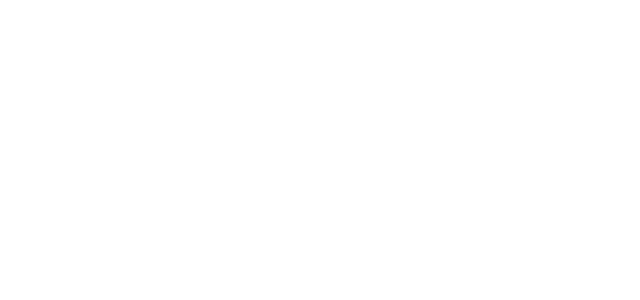
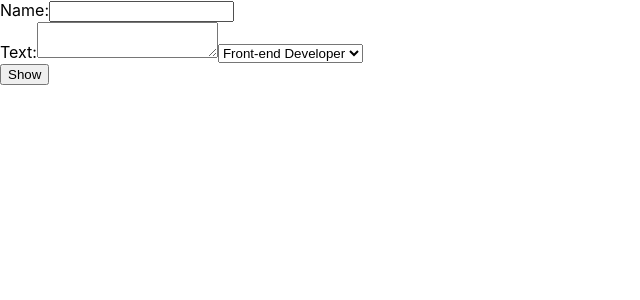
Before and after one commit to dimitr0960/react, a React (Create React App) app in the folder react-tutorial/: page / in a window 1280 px wide. Shown: the top 300 px of the page, without its empty margins (0-640 px from the left). Built offline with nearby package versions, Linux system fonts and the light colour scheme.

Commit message:
10_forms

```diff
--- a/react-tutorial/src/10_forms/Lesson.jsx
+++ b/react-tutorial/src/10_forms/Lesson.jsx
@@ -1,11 +1,97 @@
-import React, { Component } from 'react';
+import React, { Component, Fragment } from 'react';
+
+const POSITION = [
+	{
+		id: 'fd',
+		value: 'Front-end Developer',
+		title: 'Front-end Developer',
+	},
+	{
+		id: 'bd',
+		value: 'Back-end Developer',
+		title: 'Back-end Developer',
+	},
+]
 
 class Form extends Component {
+
+	state = {
+		inputText: '',
+		textareaText: '',
+		selectText: '',
+		showData: {
+			name: '',
+			text: '',
+			position: '',
+		}
+	}
+
+	handleInputChange = ({ target: { value } }) => {
+		this.setState({
+			inputText: value,
+		})
+	}
+
+	handleTextareaChange = ({ target: { value } }) => {
+		this.setState({
+			textareaText: value,
+		})
+	}
+
+	handleSelectChange = ({ target: { value } }) => {
+		this.setState({
+			selectText: value,
+		})
+	}
+
+	handleShow = (e) => {
+		e.preventDefault();
+
+		const { inputText, textareaText, selectText } = this.state;
+		this.setState({
+			inputText: '',
+			textareaText: '',
+			selectText: '',
+			showData: {
+				name: inputText,
+				text: textareaText,
+				position: selectText,
+			}
+		})
+
+	}
+
 	render() {
+		const { inputText, textareaText, selectText, showData } = this.state;
+		const { name, text, position } = showData;
+
 		return (
-			<form>
+			<Fragment>
+				<form>
+					{/* Input */}
+					<label>
+						Name:
+						<input type="text" name="name" value={inputText} onChange={this.handleInputChange} />
+					</label>
 
-			</form>
+					{/* Textarea */}<br/>
+					<label htmlFor="text">Text:</label>
+					<textarea id="text" value={textareaText} onChange={this.handleTextareaChange} />
+
+					{/* Select */}
+					<select value={selectText} onChange={this.handleSelectChange}>
+						{POSITION.map(({ id, value, title }) => (
+							<option key={id} value={value}>{title}</option>
+						))}
+					</select>
+
+					{/* Button */}<br/>
+					<button onClick={this.handleShow}>Show</button>
+				</form>
+				<h2>{name}</h2>
+				<h3>{text}</h3>
+				<h3>{position}</h3>
+			</Fragment>
 		)
 	}
 }
```
